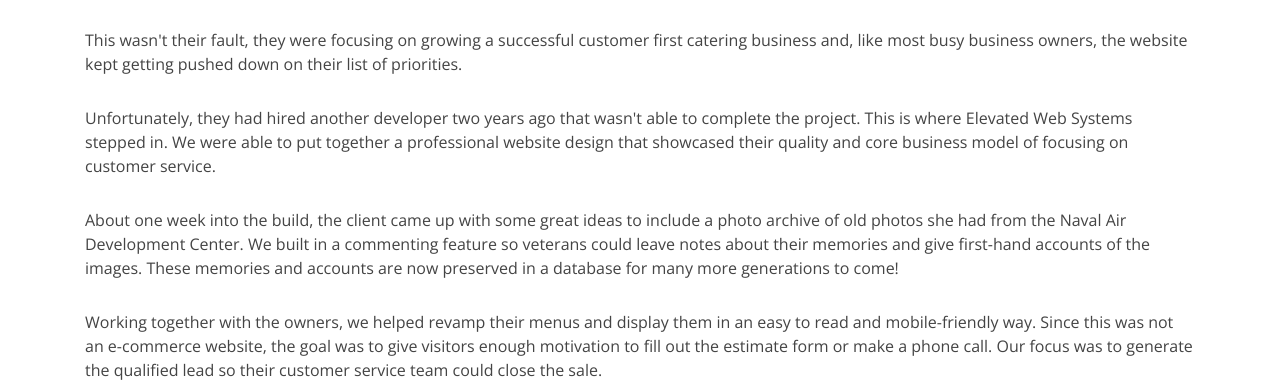
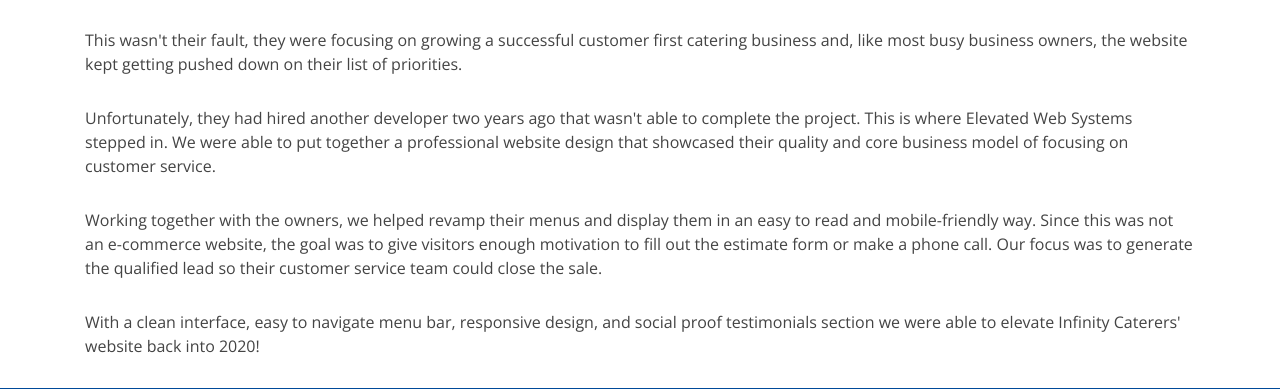
Before and after one commit to jtangir87/elevatedws, a Django app: page /portfolio/infinity-caterers-website-design in a window 1280 px wide. Shown: the part 1177-1566 px from the top of the page. Run offline with Django 3.2, Linux system fonts and the light colour scheme; some libraries are stand-ins or nearby versions.

Commit message:
copy edit

```diff
--- a/templates/pages/portfolio/infinity_caterers.html
+++ b/templates/pages/portfolio/infinity_caterers.html
@@ -77,10 +77,6 @@
             professional website design that showcased their quality and core business model of focusing on customer service.
           </p>
           <p>
-            About one week into the build, the client came up with some great ideas to include a photo archive of old photos she had from the Naval Air Development Center. We built in a commenting feature so veterans could leave notes
-            about their memories and give first-hand accounts of the images. These memories and accounts are now preserved in a database for many more generations to come!
-          </p>
-          <p>
             Working together with the owners, we helped revamp their menus and display them in an easy to read and mobile-friendly way. Since this was not an e-commerce website, the goal was to give visitors enough motivation to fill out
             the estimate form or make a phone call. Our focus was to generate the qualified lead so their customer service team could close the sale.
           </p>
```
